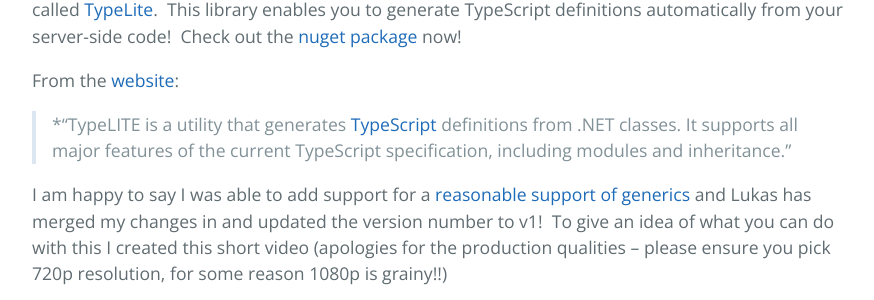
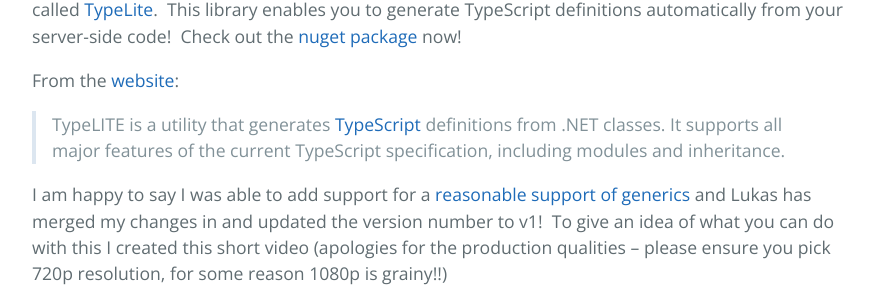
Before and after one commit to slovely/ghpages, a Jekyll site: the page built from _posts/archived/2014-11-07-typelite-has-gone-v1.0.markdown, in a window 1280 px wide, cut to the strip 779-1079 px from the top of the page. Shown: the whole strip, without its empty margins (192-1066 px from the left). Built offline with Jekyll 4.4.1, drawn with Linux system fonts in a browser that asks for light colours.

```diff
--- a/_posts/archived/2014-11-07-typelite-has-gone-v1.0.markdown
+++ b/_posts/archived/2014-11-07-typelite-has-gone-v1.0.markdown
@@ -29,10 +29,10 @@
 
 From the [website](http://type.litesolutions.net/):
 
-> *“TypeLITE is a utility that
+> TypeLITE is a utility that
 > generates [TypeScript](http://www.typescriptlang.org/) definitions
 > from .NET classes. It supports all major features of the current
-> TypeScript specification, including modules and inheritance.”
+> TypeScript specification, including modules and inheritance.
 
 I am happy to say I was able to add support for a [reasonable support of
 generics](https://bitbucket.org/LukasKabrt/typelite/issue/47/handling-of-generic-classes)
@@ -43,7 +43,6 @@
 
 {% include youtubeplayer.html id="csZffHb8Sdw" %}
 
-My [next
-post](http://blog.simonlovely.com/archive/2014/11/09/using-typelite-to-generate-typescript.aspx) will
+My [next post](http://blog.simonlovely.com/archive/2014/11/09/using-typelite-to-generate-typescript.aspx) will
 document how I achieved this, and then I’ll document how to wire it into
 your build process.
```
Also changed, not shown: categories.html (+9 -5 lines).
